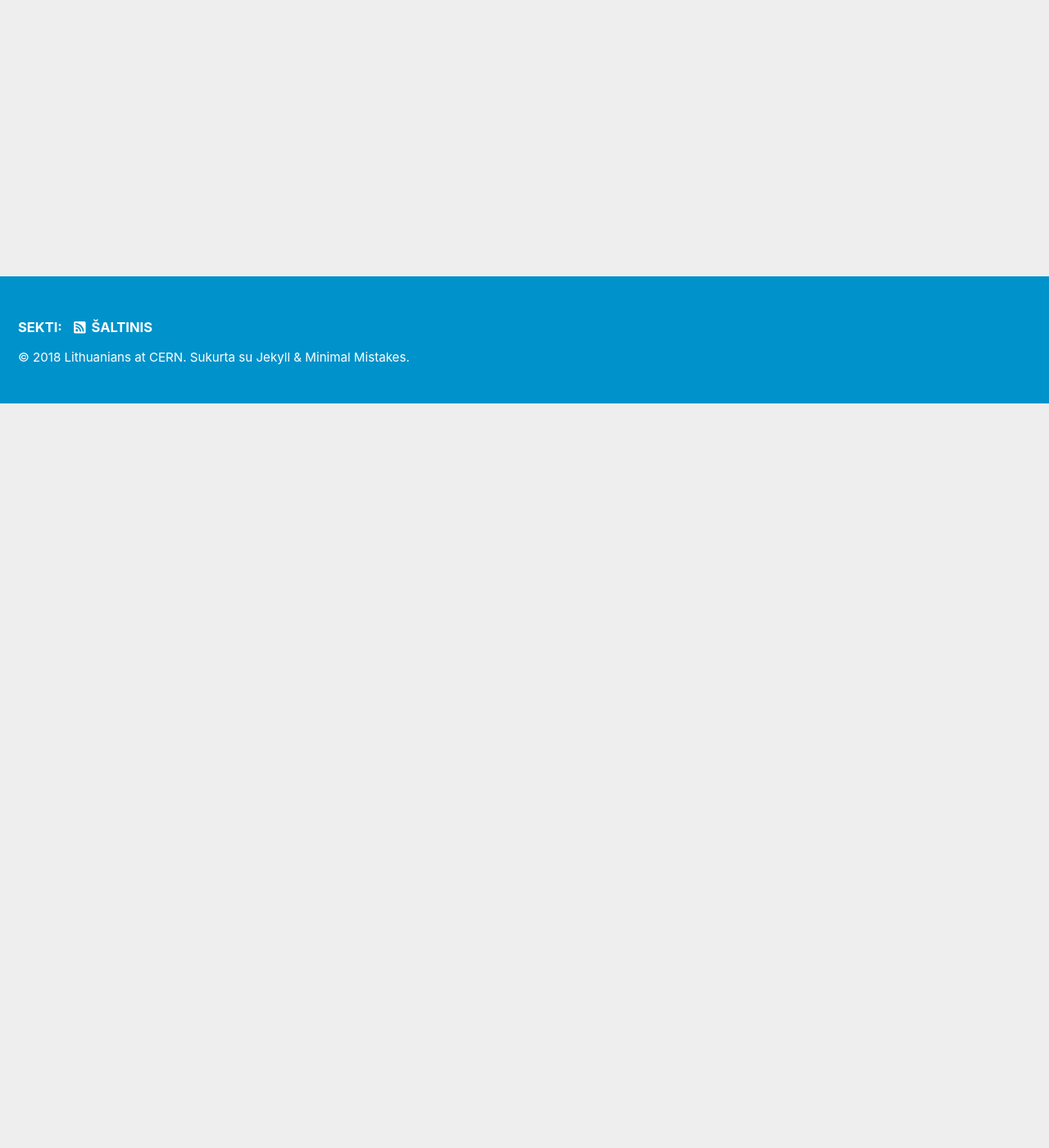
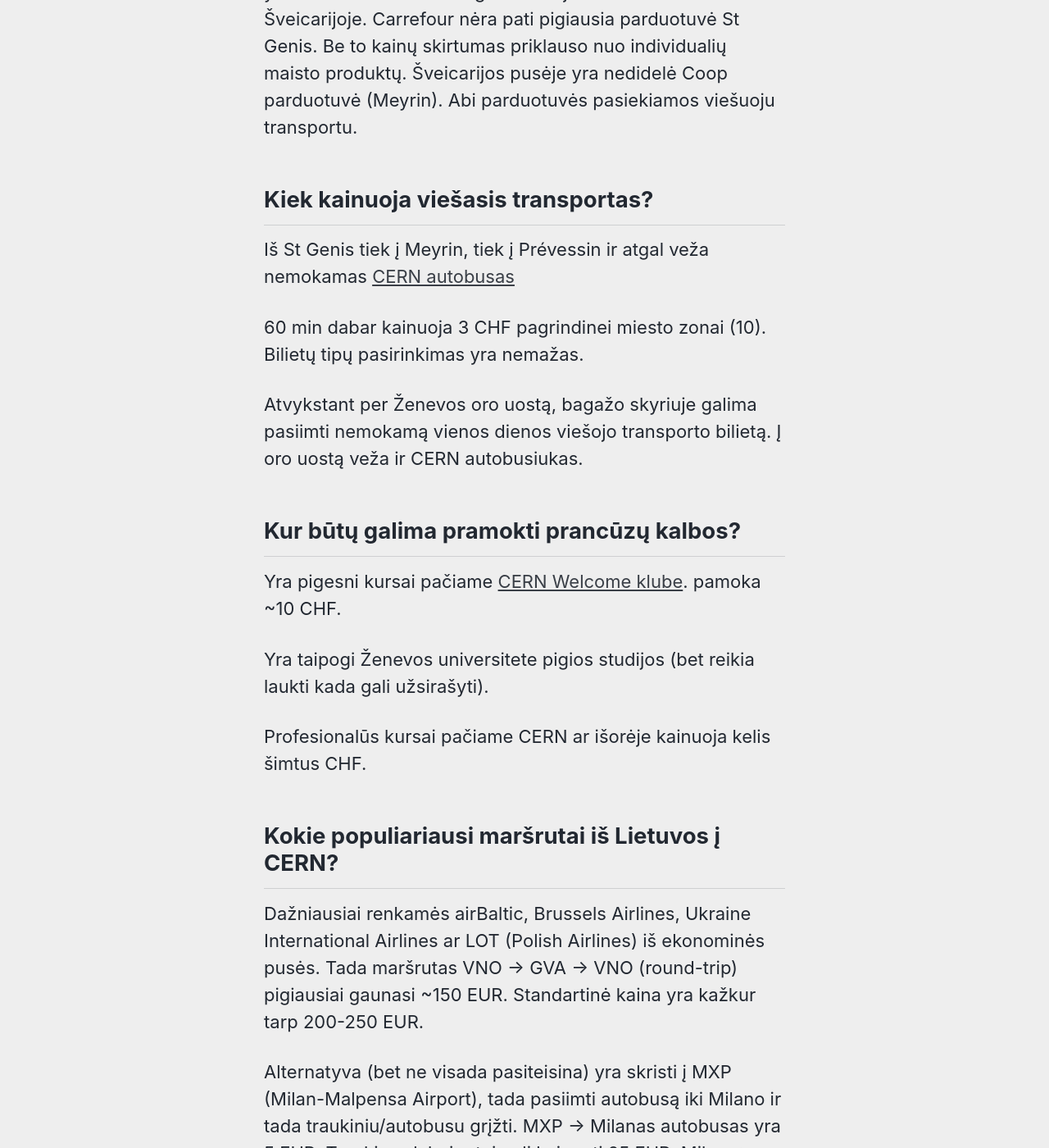
Before and after one commit to GintasS/lithuanians-at-cern.github.io, a Jekyll site: the page built from _pages/faq.md, in a window 1280 px wide and 1400 px high, scrolled down 908 px. Shown: the whole window at 82% size. Built offline with Jekyll 4.4.1, drawn with Linux system fonts in a browser that asks for light colours; nearby versions of some CDN libraries; some of the changed text lies outside the part shown.

Commit message:
papildytas DUK

```diff
--- a/_pages/faq.md
+++ b/_pages/faq.md
@@ -4,8 +4,45 @@ title: "D.U.K"
 toc: true
 ---
 
-## Klausimas nr. 1
-Atsakymas i klausima 1
+## Kokios yra laikino apsigyvendinimo galimybės CERN?
+Dažniausiai studentai gyvena CERN [Saint Genis Pouilly](https://smb-dep.web.cern.ch/en/CERN_Housing/Saint_Genis_Hostel)  (Prancūzija) esančiame hostelyje, arba pačioje CERN teritorijoje [CERN Hotel](https://smb-dep.web.cern.ch/en/CERN_Housing/Bldg_38) (Šveicarija).
 
-## Klausimas nr. 2
-Atsakymas i klausima 2
+Mažiaus kaina yra 18.50 EUR ir 14 CHF už naktį atitinkamai, bet patartina kiek galima greičiau užsirezervuoti. Rezervacijos taisyklės yra labai lanksčios, todėl rezervaciją galima lengvai keisti.
+
+Alternatyviai galima mėginti ieškoti trumpalaikės nuomos. Pigiausi kambariai nuo 500 EUR (labai retai) iki beveik ~1000 EUR į mėnesį. Ieškoti galima pvz. [CERN Market]( cern.ch/market ).
+
+## Kokios maisto parduotuvės yra aplink CERN?
+Saint Genis Pouilly esančiame Carrefour parduotuve kainos yra šiek tiek didesnės negu Lietuvoje ir mažesnės nei Šveicarijoje. Carrefour nėra pati pigiausia parduotuvė St Genis. Be to kainų skirtumas priklauso nuo individualių maisto produktų. Šveicarijos pusėje yra nedidelė Coop parduotuvė (Meyrin). Abi parduotuvės pasiekiamos viešuoju transportu.
+
+## Kiek kainuoja viešasis transportas?
+Iš St Genis tiek į Meyrin, tiek į Prévessin ir atgal veža nemokamas [CERN autobusas](https://smb-dep.web.cern.ch/en/ShuttleService/Circuit2)
+
+60 min dabar kainuoja 3 CHF pagrindinei miesto zonai (10). Bilietų tipų pasirinkimas yra nemažas.
+
+Atvykstant per Ženevos oro uostą, bagažo skyriuje  galima pasiimti nemokamą vienos dienos viešojo transporto bilietą. Į oro uostą veža ir CERN autobusiukas.
+
+## Kur būtų galima pramokti prancūzų kalbos?
+
+Yra pigesni kursai pačiame [CERN Welcome klube]( http://club-welcome.web.cern.ch/Lang_EN.html ). pamoka ~10 CHF.
+
+Yra taipogi Ženevos universitete pigios studijos (bet reikia laukti kada gali užsirašyti).
+
+Profesionalūs kursai pačiame CERN ar išorėje kainuoja kelis šimtus CHF.
+
+## Kokie populiariausi maršrutai iš Lietuvos į CERN?
+
+Dažniausiai renkamės airBaltic, Brussels Airlines, Ukraine International Airlines ar LOT (Polish Airlines) iš ekonominės pusės. Tada maršrutas VNO -> GVA -> VNO (round-trip) pigiausiai gaunasi ~150 EUR. Standartinė kaina yra kažkur tarp 200-250 EUR.
+
+Alternatyva (bet ne visada pasiteisina) yra skristi į MXP (Milan-Malpensa Airport), tada pasiimti autobusą iki Milano ir tada traukiniu/autobusu grįžti. MXP -> Milanas autobusas yra 5 EUR. Traukinys labai retai gali kainuoti 25 EUR. Milan -> Geneva pigiausias FlixBus ~23 EUR.
+
+## Koks sveikatos draudimas reikalinkas vykstant į CERN?
+
+HID (Home Institution Declaration) dokumente parašyta:
+Social insurance is the responsibility of the home institution and, that failing, of the candidate;
+in particular, the candidate will make sure that he/she has medical insurance that is adequate in
+Switzerland and France for him/herself and accompanying family members, which shall include cover
+for occupational illness and accidents for him/herself;
+he/she has adequate financial resources to support him/herself and accompanying family members;
+the home institution is responsible for verifying continuing compliance with the above conditions;
+
+Europos sveikatos kortelė gali padengti tik dalį išlaidų (lietuviškomis kainoms), todėl pravartu įsigyti papildomą draudimą.
```
